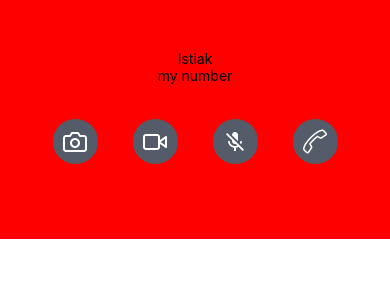
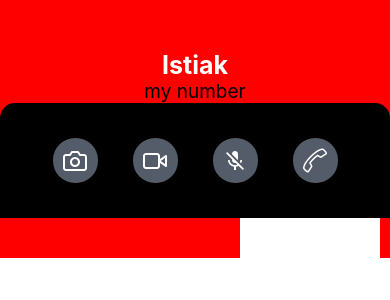
Before and after one commit to alnooristiak/video_calling_app, a React Native app: screen / in a window 390 px wide. Shown: the top 300 px of the page. Built offline with nearby package versions, Linux system fonts and the light colour scheme.

Commit message:
adding camera video microphone call icon btn hendeler

```diff
--- a/screens/callScreen/CallScreen.js
+++ b/screens/callScreen/CallScreen.js
@@ -1,15 +1,15 @@
 import { StyleSheet, Text, View } from 'react-native'
 import React from 'react'
-import CallAction from '../components/callAction/callAction'
+import CallAction from '../components/callAction/CallAction';
 
 const CallScreen = () => {
   return (
     <View style={styles.mainContainer}>
         {/* camera priview section */}
-        <View style={styles.cameraPriview} />
+        <View style={styles.cameraPriview}></View>
         <View style={styles.sectondTextC}>
-            <Text>Istiak</Text>
-            <Text>my number</Text>
+            <Text style={styles.nameText}>Istiak</Text>
+            <Text style={styles.numberText}>my number</Text>
         </View>
         {/* Call action Button section */}
         <CallAction></CallAction>
@@ -33,10 +33,19 @@ const styles = StyleSheet.create({
         paddingHorizontal: 50,
     },
     cameraPriview: {
+        width: 140,
+        height: 170,
         backgroundColor: 'white',
-        widht: 100,
-        height: 100,
-        justifyContent: 'flex-end',
-        position: 'absolute'
-    }
+        position: 'absolute',
+        right: 10,
+        top: 110,
+    },
+    nameText: {
+        fontSize: 25,
+        fontWeight: 'bold',
+        color: 'white'
+    },
+    numberText: {
+        fontSize: 19,
+    },
 })
--- a/screens/callingScreen/CallingScreen.js
+++ b/screens/callingScreen/CallingScreen.js
@@ -40,25 +40,4 @@ const styles = StyleSheet.create({
         color: 'white',
         marginTop: 10,
     },
-    // button container sec css
-    buttonContainer: {
-        backgroundColor: 'black',
-        // width: '100%',
-        padding: 35,
-        borderTopLeftRadius: 15,
-        borderTopRightRadius: 15,
-        // marginTop: 'auto',
-        marginBottom: 60,
-        flexDirection: 'row',
-        justifyContent: 'space-around'
-    },
-    iconContainer: {
-        backgroundColor: '#535c68',
-        padding: 8,
-        width: 45,
-        height: 45,
-        borderRadius: 22,
-        alignItems: 'center',
-        justifyContent: 'center'
-    }
 })
--- a/screens/components/callAction/CallAction.js
+++ b/screens/components/callAction/CallAction.js
@@ -1,35 +1,64 @@
-import { StyleSheet, Text, View } from 'react-native'
+import { Pressable, StyleSheet, Text, View } from 'react-native'
 import React from 'react'
 import { Feather } from '@expo/vector-icons';
 import { SimpleLineIcons } from '@expo/vector-icons';
 import { MaterialCommunityIcons } from '@expo/vector-icons';
 
 const CallAction = () => {
+
+    // on cemera hendeler
+    const onOpenCemera = () => {
+        console.warn("onOpenCemera");
+    }
+
+    // on Video cemera hendeler
+    const onOpenVideo = () => {
+        console.warn("onOpenVideo");
+    }
+
+    // on MicroPhone hendeler
+    const onOpenMicroPhone = () => {
+        console.warn("onOpenMicroPhone");
+    }
+
+    // on Phone Call hendeler
+    const onPhoneClose = () => {
+        console.warn("onPhoneClose");
+    }
+
     return (
         <View style={styles.buttonContainer}>
-            <View style={styles.iconContainer}>
+            <Pressable
+            onPress={onOpenCemera}
+            style={styles.iconContainer}>
                 <Feather name="camera" size={24} color="white" />
-            </View>
-            <View style={styles.iconContainer}>
+            </Pressable>
+            <Pressable
+            onPress={onOpenVideo}
+            style={styles.iconContainer}>
                 <Feather name="video" size={24} color="white" />
                 {/* <Feather name="video-off" size={24} color="black" /> */}
-            </View>
-            <View style={styles.iconContainer}>
+            </Pressable>
+            <Pressable
+            onPress={onOpenMicroPhone}
+            style={styles.iconContainer}>
                 <MaterialCommunityIcons name="microphone-off" size={24} color="white" />
-            </View>
-            <View style={styles.iconContainer}>
+            </Pressable>
+            <Pressable
+            onPress={onPhoneClose}
+            style={styles.iconContainer}>
                 <SimpleLineIcons name="call-end" size={24} color="white" />
-            </View>
+            </Pressable>
         </View>
     )
 }
 
-export default CallAction
+export default CallAction;
 
 const styles = StyleSheet.create({
     buttonContainer: {
-        // backgroundColor: 'black',
-        // width: '100%',
+        backgroundColor: 'black',
+        width: '100%',
         padding: 35,
         borderTopLeftRadius: 15,
         borderTopRightRadius: 15,
```
Also changed, not shown: App.js (+5 -5 lines).
